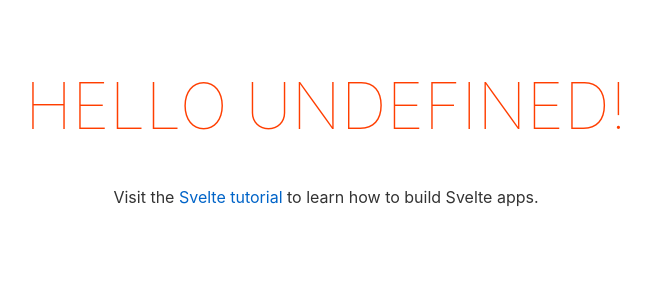
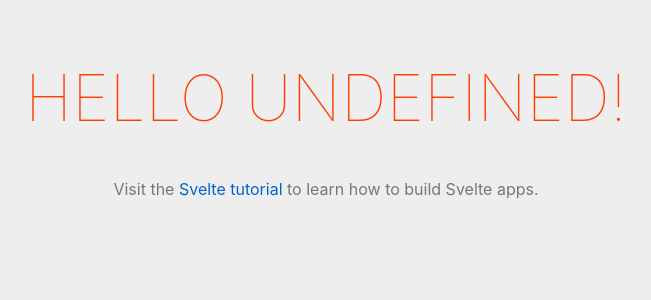
Before and after one commit to DmitrySarancha/Svelte_Lern, a Svelte app: page / in a window 1280 px wide. Shown: the top 300 px of the page, without its empty margins (314-965 px from the left). Built offline with nearby package versions, Linux system fonts and the light colour scheme.

Commit message:
add global value

```diff
--- a/public/global.css
+++ b/public/global.css
@@ -1,19 +1,22 @@
-html, body {
+html,
+body {
     position: relative;
     width: 100%;
     height: 100%;
 }
 
 body {
-	color: #333;
+    color: rgb(255, 255, 255);
+    background-color: #a7a7a7;
     margin: 0;
     padding: 8px;
     box-sizing: border-box;
-	font-family: -apple-system, BlinkMacSystemFont, "Segoe UI", Roboto, Oxygen-Sans, Ubuntu, Cantarell, "Helvetica Neue", sans-serif;
+    font-family: -apple-system, BlinkMacSystemFont, 'Segoe UI', Roboto,
+        Oxygen-Sans, Ubuntu, Cantarell, 'Helvetica Neue', sans-serif;
 }
 
 a {
-	color: rgb(0,100,200);
+    color: rgb(0, 100, 200);
     text-decoration: none;
 }
 
@@ -22,14 +25,17 @@ a:hover {
 }
 
 a:visited {
-	color: rgb(0,80,160);
+    color: rgb(0, 80, 160);
 }
 
 label {
     display: block;
 }
 
-input, button, select, textarea {
+input,
+button,
+select,
+textarea {
     font-family: inherit;
     font-size: inherit;
     -webkit-padding: 0.4em 0;
@@ -61,3 +67,15 @@ button:not(:disabled):active {
 button:focus {
     border-color: #666;
 }
+/* extra styles */
+body {
+    color: #777;
+    background: #eee;
+    padding: 0;
+}
+h4 {
+    color: orangered;
+}
+button {
+    background: white;
+}
```
Lines whose indentation alone changed are shown as unchanged.
